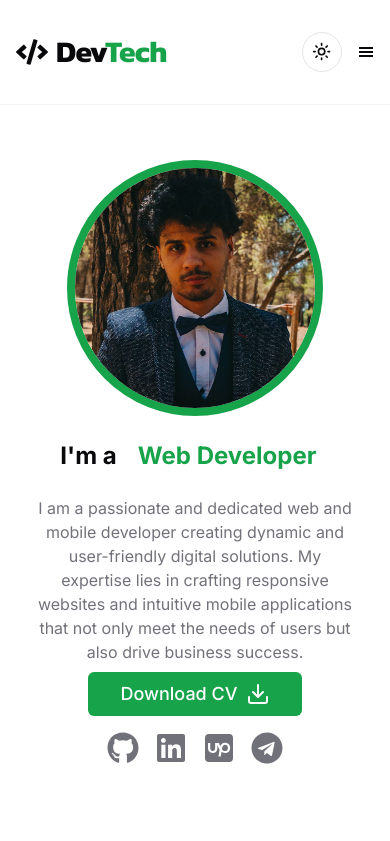
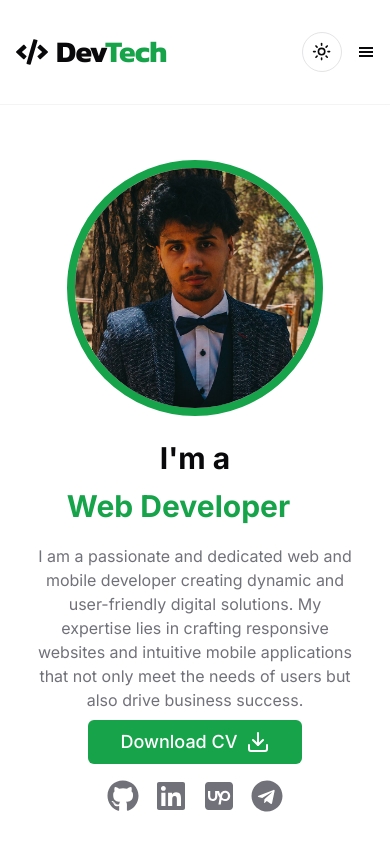
Before and after one commit to tayebhatem/portfolio-next-js, a Next.js app: page / in a window 390 px wide. Shown: the top 841 px of the page. Built offline with nearby package versions, Linux system fonts and the light colour scheme.

Commit message:
fix responsive text

```diff
--- a/app/layout.tsx
+++ b/app/layout.tsx
@@ -12,7 +12,7 @@ const inter = Inter({ subsets: ["latin"] });
 
 export const metadata: Metadata = {
   title: "Create Next App",
-  description: "Generated by create next app",
+  description: "tayeb hatem portfolio",
 };
 
 export default function RootLayout({
@@ -22,6 +22,7 @@ export default function RootLayout({
 }>) {
   return (
     <html lang="en" className="scroll-smooth">
+
       <body className={inter.className}>
       <ThemeProvider
             attribute="class"
--- a/app/page.tsx
+++ b/app/page.tsx
@@ -48,15 +48,15 @@ setView(category)
    initial={{opacity:0,x:-100}} animate={{ x: 0,opacity:1 } } whileInView={{ opacity: 1 }} transition={{ duration: 0.5 }}
 
      className="flex flex-col gap-y-2  items-center md:items-baseline text-center md:text-left  self-center">
-    <h1 className="flex gap-x-2 flex-row items-center text-2xl sm:text-4xl  font-bold">
-      <div className="h-12 align-middle"> I'm a</div>
+    <h1 className="flex gap-x-2 text-left flex-row flex-wrap justify-center md:justify-start items-center   text-3xl xs:text-4xl      font-bold">
+      <div className="h-12 "> I'm a</div>
 
-      <div className=" h-12 align-middle overflow-hidden">
+      <div className=" h-12  overflow-hidden">
 
         <motion.span
         animate={{y:-48}}
         transition={{from:0, repeat: Infinity,repeatType: "mirror",repeatDelay:4,duration:0.8 }}
-      className="flex   flex-col items-center justify-center text-primary capitalize  ">
+      className="flex   flex-col  text-primary capitalize  ">
       <div className="h-12 ">web developer</div>
       <div className="h-12 ">mobile developer</div>
 
--- a/components/Footer.tsx
+++ b/components/Footer.tsx
@@ -6,7 +6,7 @@ import { FaSquareUpwork } from 'react-icons/fa6'
 const Footer = () => {
   return (
     <footer className='flex flex-col gap-y-10 lg:max-w-5xl  mx-auto border-t py-10 justify-center items-center'>
-       <ul className='flex flex-row gap-x-4 '>
+       <ul className='flex flex-col justify-center items-center xs:flex-row gap-4 '>
         <li className='capitalize text-primary hover:underline'><Link href={'#home'}>home</Link></li>
         <li className='capitalize text-primary hover:underline'><Link href={'#technologies'}>technologies</Link></li>
         <li className='capitalize text-primary hover:underline'><Link href={'#about'}>about</Link></li>
--- a/tailwind.config.ts
+++ b/tailwind.config.ts
@@ -14,11 +14,19 @@ const config = {
       center: true,
       padding: "2rem",
       screens: {
+
         "2xl": "1400px",
-        "xs":"379px"
+
       },
     },
     extend: {
+      screens:{
+        "2md":{
+          max:"879px",
+
+        },
+        "xs":"459px",
+      },
       colors: {
         border: "hsl(var(--border))",
         input: "hsl(var(--input))",
```
